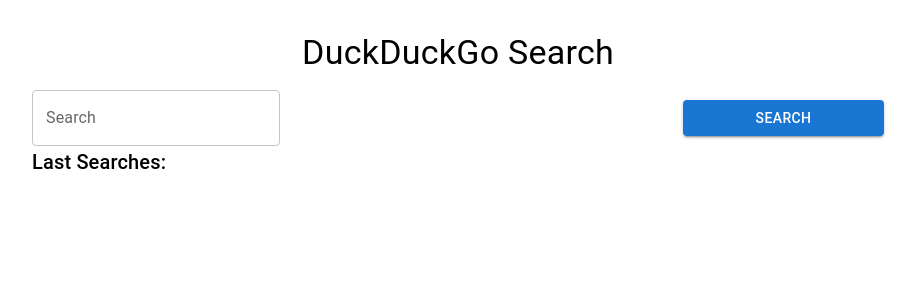
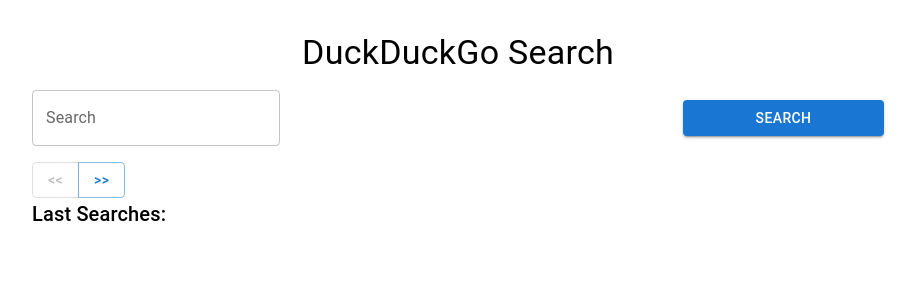
Before and after one commit to lilachelt/duckduck-client, a React (Create React App) app: page / in a window 1280 px wide. Shown: the top 300 px of the page, without its empty margins (182-1098 px from the left). Built offline with nearby package versions, Linux system fonts and the light colour scheme.

Commit message:
update results logic

```diff
--- a/src/components/Results.tsx
+++ b/src/components/Results.tsx
@@ -1,23 +1,62 @@
 import { useSelector } from 'react-redux';
 import { RootState } from '../store';
-import { Typography } from '@mui/material';
+import { Box, Link, Typography } from '@mui/material';
 import Pagination from './Pagination';
 import '../css/Results.css';
-import React from 'react';
+import React, { useEffect, useState } from 'react';
 
 const Results: React.FC = () => {
-  const results = useSelector((state: RootState) => state.reducer.results);
+  const { results, query } = useSelector((state: RootState) => state.reducer);
+  const [currentPage, setCurrentPage] = useState(1);
+  const [itemsPerPage] = useState(10);
+
+  useEffect(() => {
+    setCurrentPage(1)
+  },[query]);
+
+  const startIndex = (currentPage - 1) * itemsPerPage;
+  const endIndex = startIndex + itemsPerPage;
+
+  let paginatedData = results.slice(startIndex, endIndex);
+
+  const handlePageChange = (page: number) => {
+    setCurrentPage(page);
+  };
+
+
+  function markQuery(title : string) {
+    const regex = new RegExp(`(${query})`, 'gi');
+    const parts = title.split(regex);
+
+    return (
+      <span>
+        {parts.map((part, index) =>
+          regex.test(part) ? <span key={index} className="marked">{part}</span> : part
+        )}
+      </span>
+    );
+  }
+  const shouldDisplayError = () => !results.length && query !== '';
 
   return (
-    <div>
-      {results.map((result: any, index: any) => (
-        <div key={index}>
-          <a href={result.url}>
-            <Typography variant="h6">{result.title}</Typography>
-          </a>
+    <Box mt={2}>
+      {paginatedData.map((item : any) => (
+        <div className='item'>
+          <Link href={item.url} target="_blank" rel="noopener">
+          {markQuery(item.title)}
+          </Link>
         </div>
       ))}
-    </div>
+      <div>
+     {shouldDisplayError() && <Typography> No results founds</Typography>}
+      </div>
+      <Pagination
+        currentPage={currentPage}
+        totalPages={Math.ceil(results.length / itemsPerPage)}
+        onPageChange={handlePageChange}
+      />
+    </Box>
+
   );
 };
 
```
